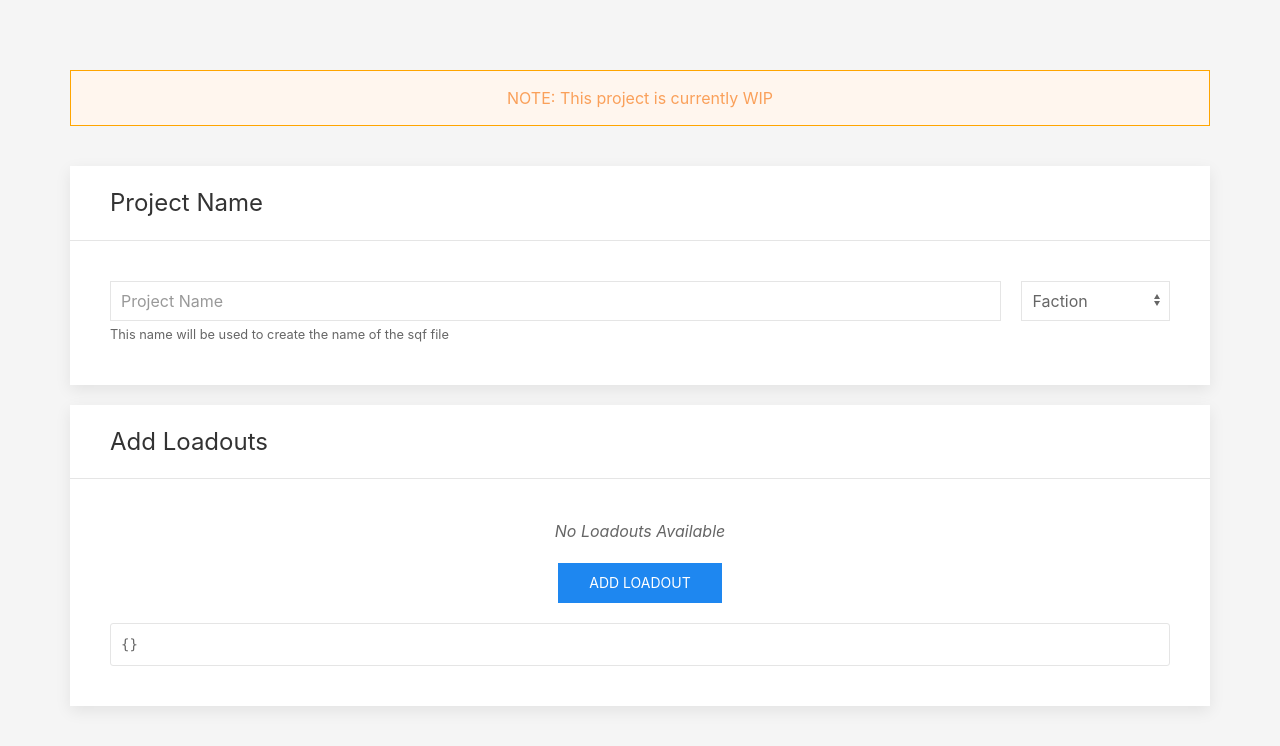
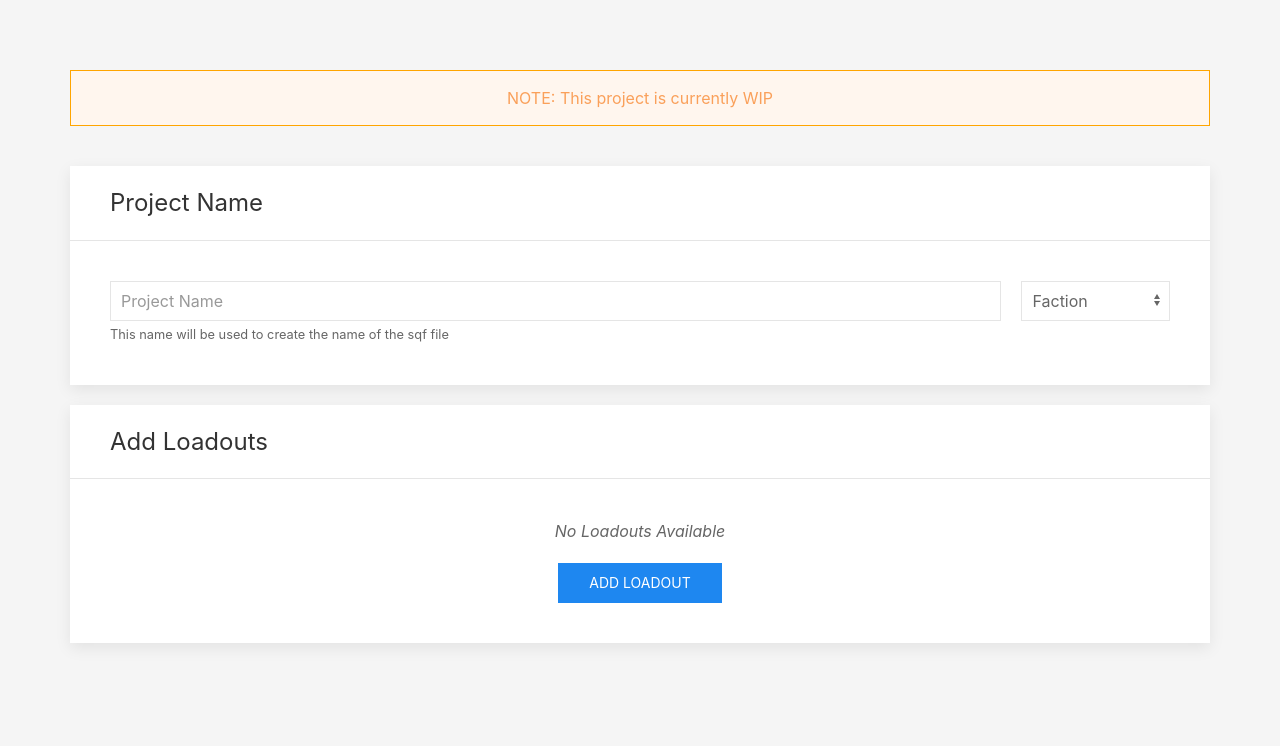
Before and after one commit to aliensteak/loadout-picker, a React (Create React App) app: page / in a window 1280 px wide. Shown: the top 746 px of the page. Built offline with nearby package versions, Linux system fonts and the light colour scheme.

Commit message:
added update loadout callback

```diff
--- a/src/components/AddLoadout.js
+++ b/src/components/AddLoadout.js
@@ -31,11 +31,11 @@ class AddLoadout extends React.Component {
         id: loadout.id,
         name: loadout.name,
         code: loadout.code,
-        color: loadout.color
+        color: loadout.color,
       }
 
       return { loadouts: prevLoadouts }
-    })
+    }, this.props.updateAppLoadout(this.state.loadouts))
   }
 
   setParentState(name, value) {
@@ -54,7 +54,7 @@ class AddLoadout extends React.Component {
       delete loadouts[id]
 
       return { loadoutsJSX: loadoutsJSX, loadouts: loadouts }
-    })
+    }, this.props.updateAppLoadout(this.state.loadouts))
   }
 
   addLoadoutClickHandler() {
@@ -88,7 +88,7 @@ class AddLoadout extends React.Component {
         </div>
         <div className='uk-card-body'>
           {this.state.loadoutsJSX.length === 0 ? (
-            <div className="uk-text-center">
+            <div className='uk-text-center'>
               <i>No Loadouts Available</i>
             </div>
           ) : (
@@ -103,8 +103,6 @@ class AddLoadout extends React.Component {
               Add Loadout
             </button>
           </div>
-
-          <pre>{ JSON.stringify(this.state.loadouts) }</pre>
         </div>
       </div>
     )
```
Also changed, not shown: 1 other file (tests, documents, lock files or other folders).
